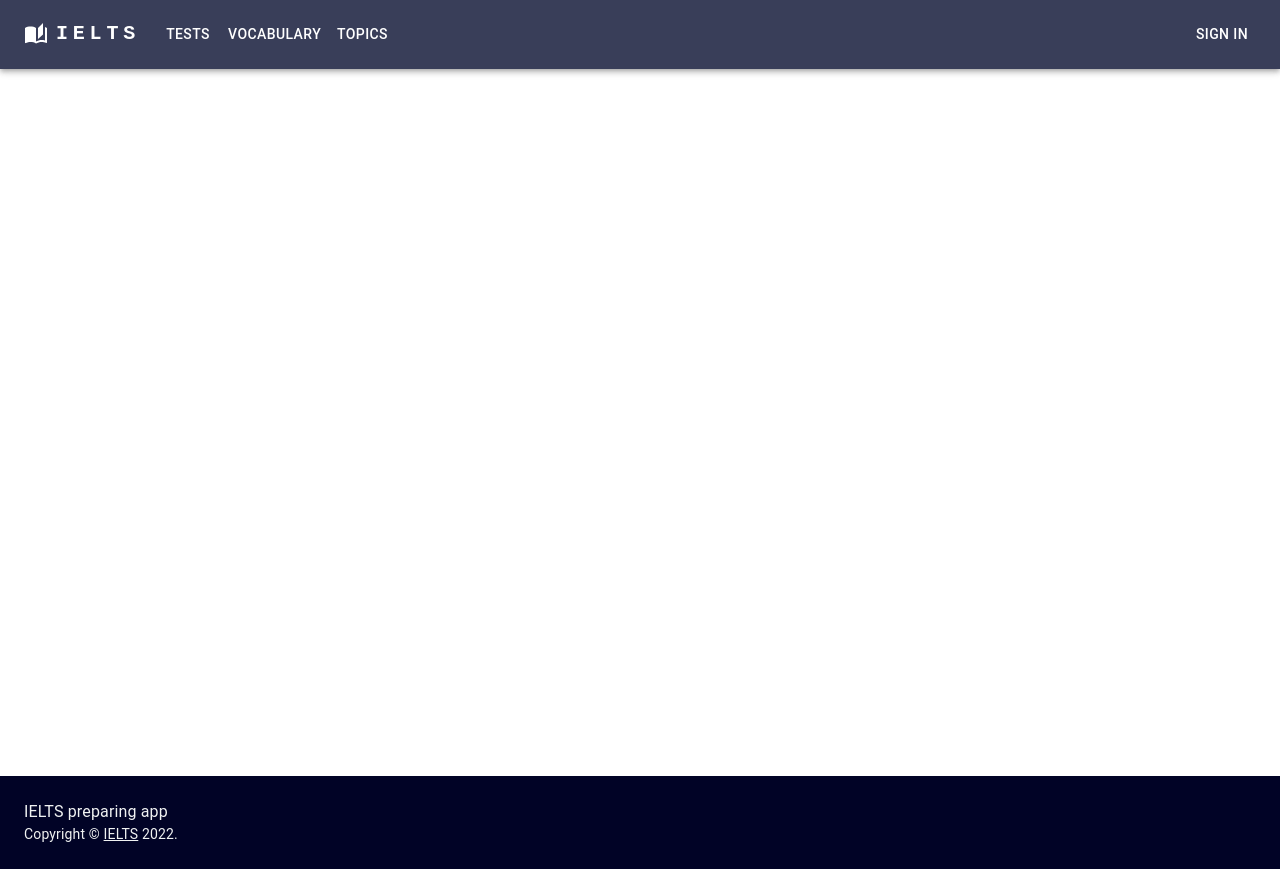
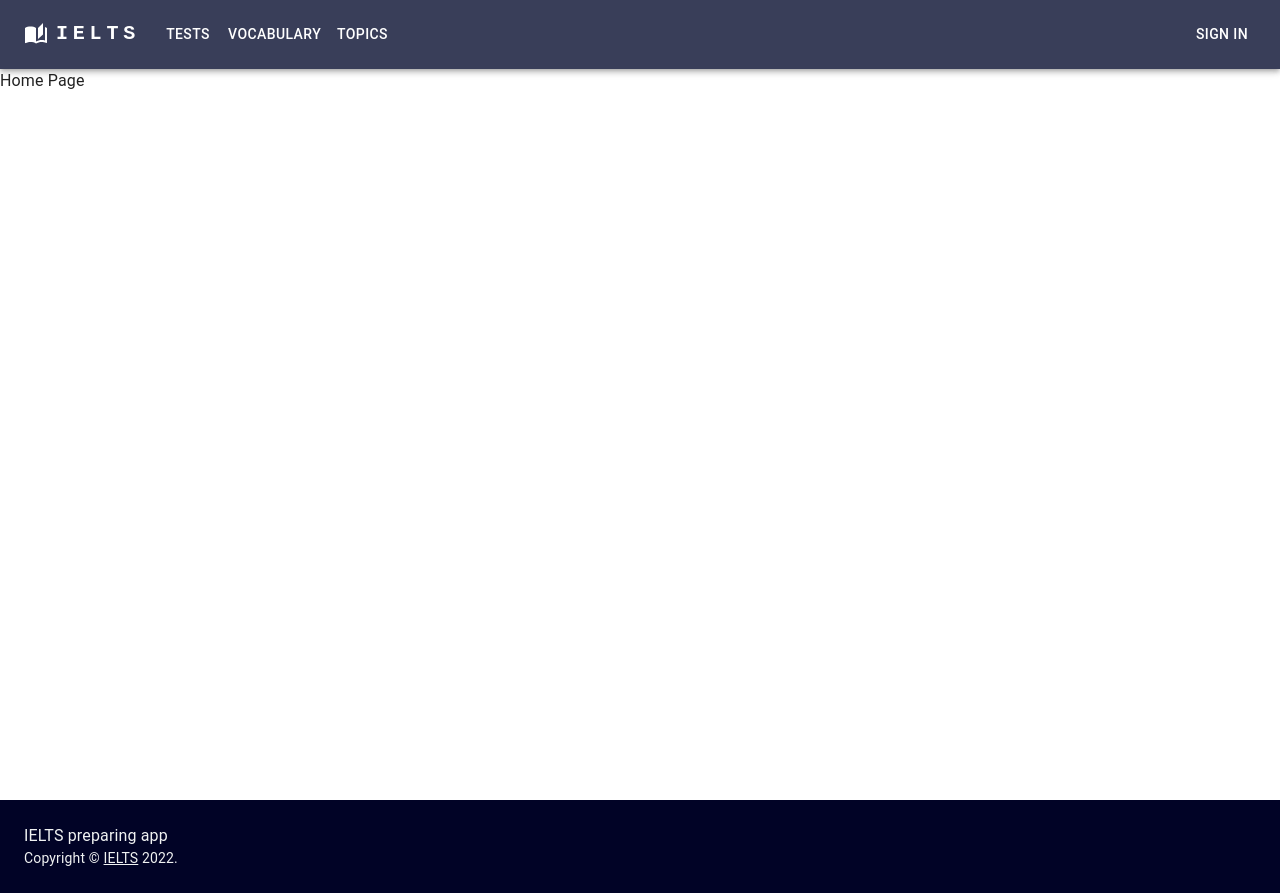
Before and after one commit to achultsova/IELTS_Frontend, a React (Create React App) app: page / in a window 1280 px wide. Before the commit the page ends 869 px from the top, so only its background shows below. Built offline with nearby package versions, Linux system fonts and the light colour scheme.

Commit message:
feat: add 404 page

```diff
--- a/package.json
+++ b/package.json
@@ -18,7 +18,7 @@
     "formik": "^2.2.9",
     "react": "^18.2.0",
     "react-dom": "^18.2.0",
-    "react-router-dom": "^6.3.0",
+    "react-router-dom": "^6.4.2",
     "react-scripts": "5.0.1",
     "typescript": "^4.8.2",
     "web-vitals": "^2.1.4",
--- a/src/shared/components/App/App.tsx
+++ b/src/shared/components/App/App.tsx
@@ -1,12 +1,21 @@
 import React from 'react'
+import {  Route, Routes, BrowserRouter } from 'react-router-dom'
 import Footer from '../Footer'
 import Header from '../Header'
+import Home from '../Home'
+import PageNotFound from '../PageNotFound'
 
 
 const App = () => {
   return (
     <div className="App">
       <Header/>
+      <BrowserRouter>
+        <Routes>
+          <Route path='/' element={<Home/>} />
+          <Route path="*" element={<PageNotFound/>} />
+        </Routes>
+      </BrowserRouter>
       <Footer />
     </div>
   )
--- /dev/null
+++ b/src/shared/components/Home/index.tsx
@@ -0,0 +1,12 @@
+import React, { FC } from 'react'
+import { Box } from '@mui/material'
+
+const Home: FC = () => {
+  return (
+    <Box>
+      Home Page
+    </Box>
+  )
+}
+
+export default Home
--- /dev/null
+++ b/src/shared/components/PageNotFound/index.tsx
@@ -0,0 +1,12 @@
+import React, { FC } from 'react'
+import { Box } from '@mui/material'
+
+const PageNotFound: FC = () => {
+  return (
+    <Box>
+        404: Page not found
+    </Box>
+  )
+}
+
+export default PageNotFound
```
Also changed, not shown: 1 other file (tests, documents, lock files or other folders).
